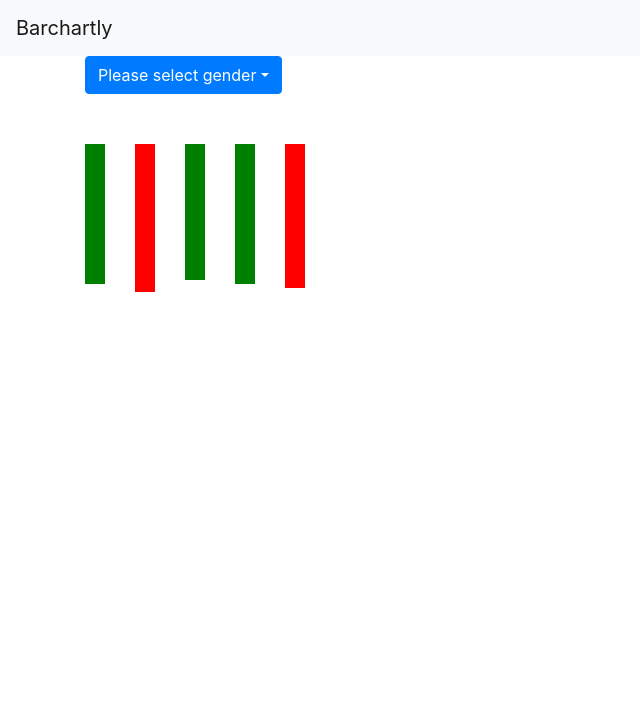
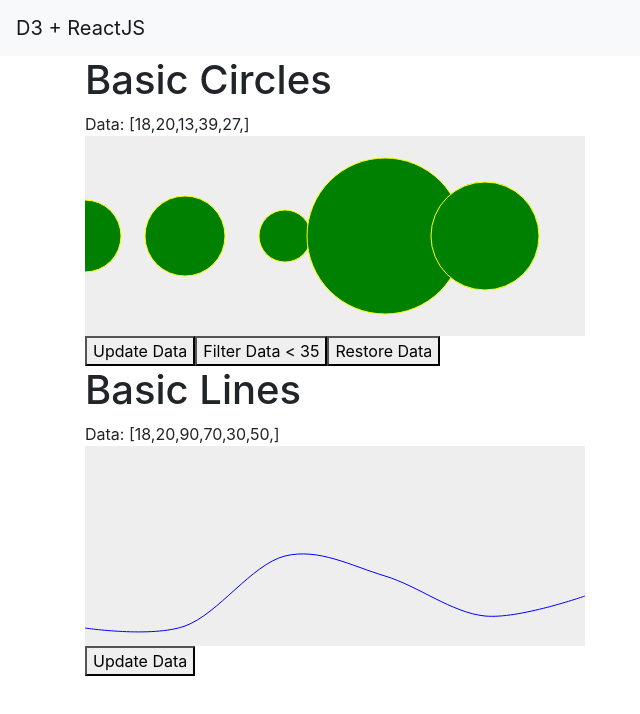
Before and after one commit to andressbarnes/lab_react_d3, a React (Create React App) app: page / in a window 1280 px wide. Shown: the top 714 px of the page, without its empty margins (0-640 px from the left). Built offline with nearby package versions, Linux system fonts and the light colour scheme.

Commit message:
Update chars with basic components

```diff
--- a/src/App.js
+++ b/src/App.js
@@ -1,10 +1,11 @@
 import React, { Component } from 'react';
-import D3Hooks from './components/D3Hooks';
-import GenderDropdown from './components/GenderDropdown';
+import BasicCircles from './components/BasicCircles';
+import LineChart from './components/LineChart';
 import { Navbar, NavbarBrand, Container, Row, Col } from 'react-bootstrap';
 
 class App extends Component {
   state = {
+    gender: 'male',
     data: [
       { age: '10', name: 'Tony' },
       { age: '12', name: 'Jessica' },
@@ -34,17 +35,19 @@ class App extends Component {
     return (
       <div className="App">
         <Navbar bg="light" variant="light">
-          <NavbarBrand>Barchartly</NavbarBrand>
+          <NavbarBrand>D3 + ReactJS </NavbarBrand>
         </Navbar>
         <Container>
           <Row>
             <Col xs={12}>
-              <GenderDropdown func={this.updateGender} />
+              <h1>Basic Circles</h1>
+              <BasicCircles />
             </Col>
           </Row>
           <Row>
             <Col xs={12}>
-              <D3Hooks data={this.state.data} />
+              <h1>Basic Lines</h1>
+              <LineChart />
             </Col>
           </Row>
         </Container>
--- /dev/null
+++ b/src/components/BasicCircles.js
@@ -0,0 +1,54 @@
+import React, { useRef, useEffect, useState } from 'react';
+import { select } from 'd3';
+
+const BasicCircles = () => {
+  const origData = [18, 20, 13, 39, 27];
+  const [data, setData] = useState([18, 20, 13, 39, 27]);
+  const svgRef = useRef();
+  useEffect(() => {
+    const svg = select(svgRef.current);
+    svg
+      .selectAll('circle')
+      .data(data)
+      .join(
+        enter =>
+          enter
+            .append('circle')
+            .attr('class', 'new')
+            .attr('cx', (v, i) => (200 / 2) * i)
+            .attr('cy', 100),
+        update => update.attr('class', 'updated'),
+        exit =>
+          exit
+            .transition()
+            .duration(500)
+            .attr('r', 0)
+            .remove()
+      )
+      //dry up code from repeating in enter and update
+      .attr('cx', (v, i) => (200 / 2) * i)
+      .attr('cy', 100)
+      .attr('stroke', 'yellow')
+      .attr('fill', 'green')
+      .transition()
+      .duration(500)
+      .attr('r', v => v * 2);
+  }, [data]);
+  return (
+    <React.Fragment>
+      <div>Data: [{data.map(e => `${e},`)}]</div>
+      <svg className="d3-component" width="500" height="200" ref={svgRef}></svg>
+      <div>
+        <button onClick={() => setData(data.map(v => v + 5))}>
+          Update Data
+        </button>
+        <button onClick={() => setData(data.filter(v => v < 35))}>
+          {`Filter Data < 35`}
+        </button>
+        <button onClick={() => setData(origData)}>Restore Data</button>
+      </div>
+    </React.Fragment>
+  );
+};
+
+export default BasicCircles;
--- a/src/components/D3Hooks.js
+++ b/src/components/D3Hooks.js
@@ -1,61 +1,71 @@
 import React, { useRef, useEffect } from 'react';
 import * as d3 from 'd3';
 
+//SET SVG BOUNDS
+const MARGIN = { TOP: 10, BOTTOM: 50, LEFT: 70, RIGHT: 10 };
+const WIDTH = 800 - MARGIN.LEFT - MARGIN.RIGHT;
+const HEIGHT = 400 - MARGIN.TOP - MARGIN.BOTTOM;
+
 /* Component */
 const D3Hooks = props => {
-  //const url = 'https://udemy-react-d3.firebaseio.com/ages.json';
-
-  /* The useRef Hook creates a variable that "holds on" to a value across rendering
-       passes. In this case it will hold our component's SVG DOM element. It's
-       initialized null and React will assign it later (see the return statement) */
+  console.log(props);
   const d3Container = useRef(null);
 
-  /* The useEffect Hook is for running side effects outside of React,
-       for instance inserting elements into the DOM using D3 */
-  useEffect(
-    () => {
-      if (props.data && d3Container.current) {
+  //chart stage (will not change)
+  useEffect(() => {
+    const svg = d3
+      .select(d3Container.current)
+      .append('svg')
+      .attr('width', WIDTH + MARGIN.LEFT + MARGIN.RIGHT)
+      .attr('height', HEIGHT + MARGIN.TOP + MARGIN.BOTTOM)
+      .append('g')
+      .attr('transform', `translate(${MARGIN.LEFT},${MARGIN.TOP})`);
+  });
+
+  useEffect(() => {
     const svg = d3.select(d3Container.current);
-        console.log({ props });
+    const rects = svg.selectAll('rect').data(props.data);
 
-        const rects = svg.selectAll('rect').data(props.data);
+    //ENTER
+    rects
+      .enter()
+      .append('rect')
+      .attr('x', (d, i) => i * 50 + 800 / 5)
+      .attr('y', 50)
+      .attr('width', 40)
+      .transition()
+      .duration(500)
+      .attr('height', d => 100 + d.age * 4)
+      .attr('fill', d => {
+        return d.age > 10 ? 'red' : 'green';
+      });
 
     //EXIT
     rects
       .exit()
       .transition()
       .duration(500)
+      .attr('y', HEIGHT)
       .attr('height', 0)
       .remove()
       .attr('fill', 'transparent');
 
+    //UPDATE
     rects
-          .enter()
-          .append('rect')
-          .attr('x', (d, i) => i * 50)
-          .attr('y', 50)
-          .attr('width', 20)
       .transition()
       .duration(500)
-          .attr('height', d => 100 + d.age * 4)
       .attr('fill', d => {
-            return d.age > 10 ? 'red' : 'green';
+        return props.gender === 'men' ? 'blue' : 'red';
       });
-      }
-    },
-
-    /*
-            useEffect has a dependency array (below). It's a list of dependency
-            variables for this useEffect block. The block will run after mount
-            and whenever any of these variables change. We still have to check
-            if the variables are valid, but we do not have to compare old props
-            to next props to decide whether to rerender.
-        */
-    [props]
-  );
+  }, [props]);
 
   return (
-    <svg className="d3-component" width={800} height={200} ref={d3Container} />
+    <svg
+      className="d3-component"
+      width={WIDTH}
+      height={HEIGHT}
+      ref={d3Container}
+    />
   );
 };
 
--- /dev/null
+++ b/src/components/LineChart.js
@@ -0,0 +1,47 @@
+import React, { useRef, useEffect, useState } from 'react';
+import { select, line, curveCardinal } from 'd3';
+
+const LineChart = () => {
+  const origData = [18, 20, 90, 70, 30, 50];
+  const [data, setData] = useState(origData);
+  const svgLineRef = useRef();
+  useEffect(() => {
+    const svg = select(svgLineRef.current);
+    const myLine = line()
+      .x((v, i) => i * 100)
+      .y(v => 200 - v)
+      .curve(curveCardinal);
+
+    svg
+      .selectAll('path')
+      .data([data])
+      .join('path')
+      .transition()
+      .duration(500)
+      .attr('d', v => myLine(v))
+      .attr('fill', 'none')
+      .attr('stroke', 'blue');
+  }, [data]);
+  return (
+    <React.Fragment>
+      <div>Data: [{data.map(e => `${e},`)}]</div>
+      <svg
+        className="d3-component"
+        width="500"
+        height="200"
+        ref={svgLineRef}
+      ></svg>
+      <div>
+        <button
+          onClick={() =>
+            setData(data.map(v => Math.floor(Math.random() * Math.floor(200))))
+          }
+        >
+          Update Data
+        </button>
+      </div>
+    </React.Fragment>
+  );
+};
+
+export default LineChart;
--- a/src/index.css
+++ b/src/index.css
@@ -11,3 +11,7 @@ code {
   font-family: source-code-pro, Menlo, Monaco, Consolas, 'Courier New',
     monospace;
 }
+
+svg {
+  background: #eeeeee;
+}
```
Lines whose indentation alone changed are shown as unchanged.
